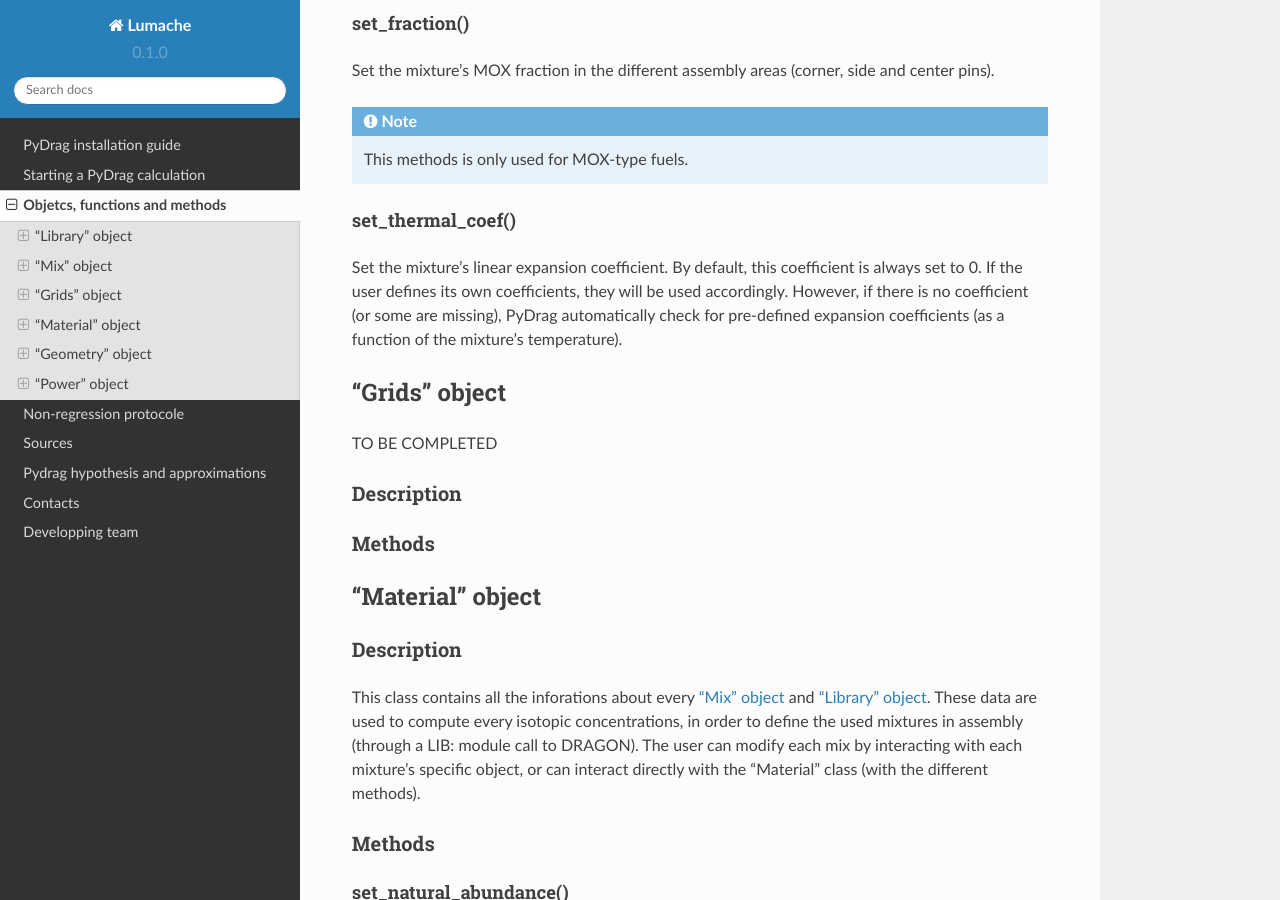
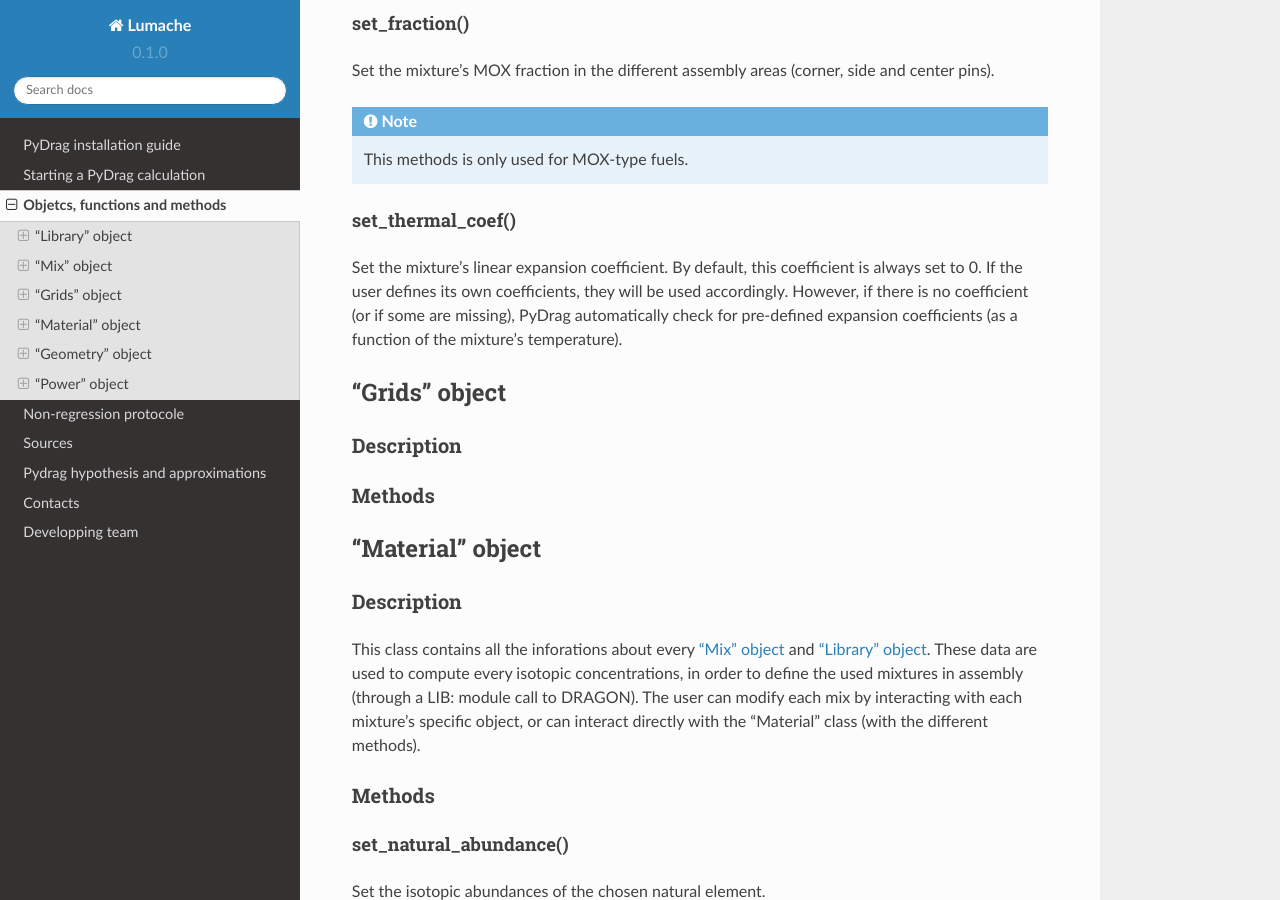
Before and after one commit to Ben105m/rtd-tutorial, a Sphinx documentation site: the page built from docs/source/functions.rst, in a window 1280 px wide and 900 px high, scrolled down 3918 px. Built offline with Sphinx 7.4.7 and the Read the Docs theme 2.0.0, drawn with Linux system fonts in a browser that asks for light colours.

Commit message:
Update functions.rst

```diff
--- a/docs/source/functions.rst
+++ b/docs/source/functions.rst
@@ -160,14 +160,12 @@ Set the mixture's MOX fraction in the different assembly areas (corner, side and
 set_thermal_coef()
 -------------------------
 
-Set the mixture's linear expansion coefficient. By default, this coefficient is always set to 0. If the user defines its own coefficients, they will be used accordingly. However, if there is no coefficient (or some are missing), PyDrag automatically check for pre-defined expansion coefficients (as a function of the mixture's temperature).
+Set the mixture's linear expansion coefficient. By default, this coefficient is always set to 0. If the user defines its own coefficients, they will be used accordingly. However, if there is no coefficient (or if some are missing), PyDrag automatically check for pre-defined expansion coefficients (as a function of the mixture's temperature).
 
 .. _grids:
 
 "Grids" object
 *****************
-
-TO BE COMPLETED
 
 Description
 ============
```
